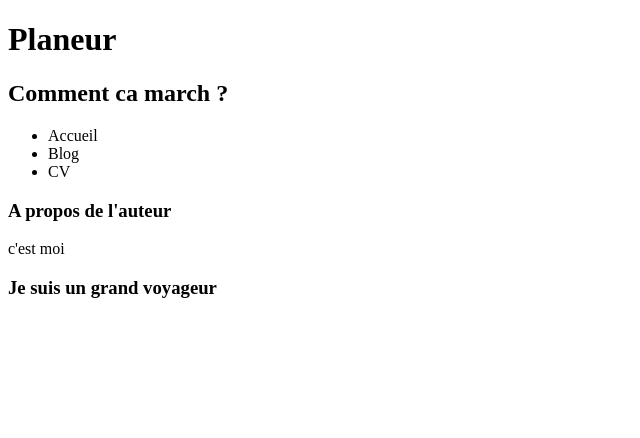
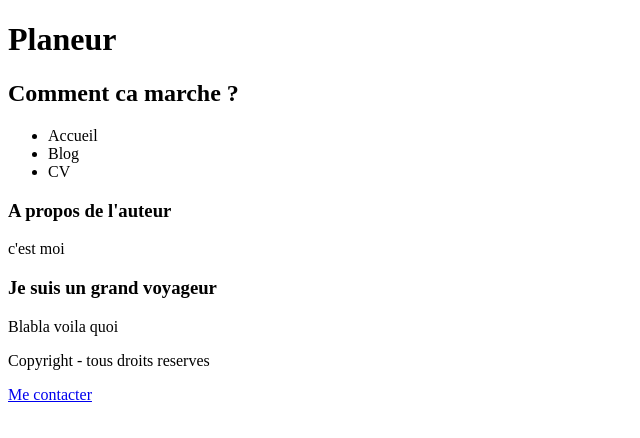
Before and after one commit to hugo-b-r/a-website-to-test, a plain HTML site: page index.html in a window 1280 px wide. Shown: the whole page, without its empty margins (0-640 px from the left). Drawn offline with Linux system fonts and the light colour scheme.

Commit message:
finishing test page

```diff
--- a/index.html
+++ b/index.html
@@ -8,7 +8,7 @@
     <body>
         <header>
             <h1>Planeur</h1>
-            <h2>Comment ca march ?</h2>
+            <h2>Comment ca marche ?</h2>
         </header>
 
         <nav>
@@ -26,7 +26,14 @@
             </aside>
             <article>
                 <h1>Je suis un grand voyageur</h1>
+                <p>Blabla voila quoi</p>
             </article>
         </section>
+
+        <footer>
+            <p>Copyright - tous droits reserves</p>
+            <a href="mailto:hugoberthetrambaud@outlook.com">Me contacter</a>
+        </footer>
+
     </body>
 </html>
```
